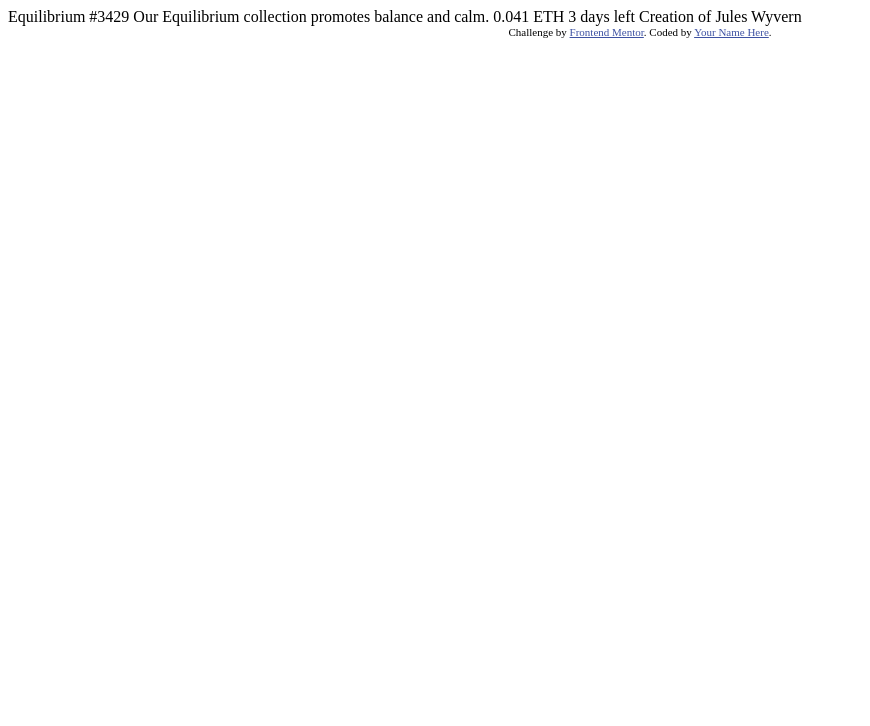
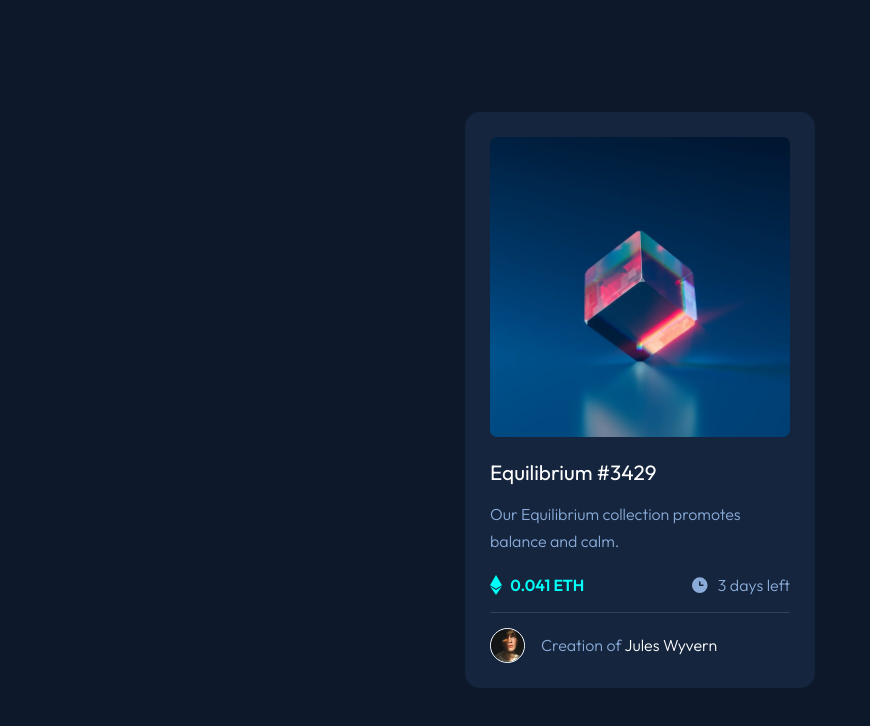
Before and after one commit to KathrynDavies123/nft-preview-card-component, a plain HTML site: page index.html in a window 1280 px wide. Shown: the whole page, without its empty margins (0-870 px from the left). Drawn offline with Linux system fonts and the light colour scheme.

Commit message:
finished

```diff
--- /dev/null
+++ b/assets/css/style.css
@@ -0,0 +1,120 @@
+@import url("https://fonts.googleapis.com/css2?family=Outfit:wght@300;400;600&display=swap");
+
+/* font-family: "Outfit", sans-serif; */
+
+* {
+    margin:0;
+    padding:0;
+    box-sizing: border-box;
+}
+
+html {
+    font-family:"Outfit", sans-serif;
+}
+
+body {
+    background-color: hsl(217, 54%, 11%);
+    display: flex;
+    flex-direction: column;
+    align-items: center;
+    justify-content: space-around;
+    height:100vh;
+}
+
+main {
+    background-color: hsl(216, 50%, 16%);
+    max-width:350px;
+    padding:25px;
+    border-radius: 15px;
+    display: flex;
+    flex-direction: column;
+    justify-content: space-between;
+    gap:1rem;
+}
+
+.imgcontainer {
+    width:100%;
+    height:300px;
+    border-radius: 7px;
+    background-image: url("../images/image-equilibrium.jpg");
+    background-size: contain;
+    background-repeat: no-repeat;
+}
+
+.overlay{
+    background-color: hsla(178, 100%, 50%,0.3);
+    width:300px;
+    height:300px;
+    border-radius: 10px;
+    display: flex;
+    justify-content: center;
+    align-items: center;
+    opacity: 0;
+    transition: all 1s;
+}
+
+.overlay:hover{
+    opacity: 1;
+}
+
+a, span {
+    color: hsl(0, 0%, 100%);
+}
+
+a {
+    font-size: 1.3rem;
+    text-decoration: none;
+    font-family: "Outfit", sans-serif;
+    margin-top: 2%;
+}
+
+a:hover {
+    color:hsl(178, 100%, 50%);
+}
+
+p {
+    color:hsl(215, 51%, 70%);
+    font-size: 1rem;
+    line-height: 1.7rem;
+    font-weight: 300;
+}
+
+.details {
+    display: flex;
+    justify-content: space-between;
+    margin-bottom: -1%;
+}
+
+.details div {
+    display: flex;
+    align-items: center;
+    gap:0.5rem;
+}
+
+.details img {
+    height:20px;
+}
+
+.ethereum {
+    color: hsl(178, 100%, 50%);
+    font-weight: 600;
+}
+
+.credits {
+    display: flex;
+    align-items: center;
+    gap:1rem;
+    padding-top: 5%;
+    border-top: 1px solid hsl(215, 32%, 27%);
+}
+
+.credits img {
+    height:35px;
+    width:35px;
+    border: 1px solid white;
+    border-radius: 100%;
+}
+
+.credits a {
+    font-size:1rem;
+}
--- a/index.html
+++ b/index.html
@@ -1,33 +1,51 @@
 <!DOCTYPE html>
 <html lang="en">
   <head>
-  <meta charset="UTF-8">
-  <meta name="viewport" content="width=device-width, initial-scale=1.0"> <!-- displays site properly based on user's device -->
+    <meta charset="UTF-8" />
+    <meta name="viewport" content="width=device-width, initial-scale=1.0" />
+    <!-- displays site properly based on user's device -->
 
-  <link rel="icon" type="image/png" sizes="32x32" href="./images/favicon-32x32.png">
-
+    <link
+      rel="icon"
+      type="image/png"
+      sizes="32x32"
+      href="./images/favicon-32x32.png"
+    />
+    <link rel="stylesheet" href="./assets/css/style.css" />
     <title>Frontend Mentor | NFT preview card component</title>
-
-  <!-- Feel free to remove these styles or customise in your own stylesheet 👍 -->
     <style>
-    .attribution { font-size: 11px; text-align: center; }
-    .attribution a { color: hsl(228, 45%, 44%); }
+      .attribution {
+        font-size: 11px;
+        text-align: center;
+      }
+      .attribution a {
+        color: hsl(228, 45%, 44%);
+      }
     </style>
   </head>
   <body>
-
-  Equilibrium #3429
-
-  Our Equilibrium collection promotes balance and calm.
-
-  0.041 ETH
-  3 days left
-
-  Creation of Jules Wyvern
-
-  <div class="attribution">
-    Challenge by <a href="https://www.frontendmentor.io?ref=challenge" target="_blank">Frontend Mentor</a>.
-    Coded by <a href="#">Your Name Here</a>.
+    <main>
+      <div class="imgcontainer">
+        <div class="overlay">
+          <img src="./assets/images/icon-view.svg" alt="eye icon" />
         </div>
+      </div>
+      <a href="#">Equilibrium #3429</a>
+      <p>Our Equilibrium collection promotes balance and calm.</p>
+      <div class="details">
+        <div>
+          <img src="./assets/images/icon-ethereum.svg" alt="ethereum icon" />
+          <p class="ethereum">0.041 ETH</p>
+        </div>
+        <div>
+          <img src="./assets/images/icon-clock.svg" alt="clock icon" />
+          <p>3 days left</p>
+        </div>
+      </div>
+      <div class="credits">
+        <img src="./assets/images/image-avatar.png" alt="profile picture" />
+        <p>Creation of <a href="#">Jules Wyvern</a></p>
+      </div>
+    </main>
   </body>
 </html>
```
Also changed, not shown: assets/images/favicon-32x32.png (added), assets/images/icon-clock.svg (added), assets/images/icon-ethereum.svg (added), assets/images/icon-view.svg (added), assets/images/image-avatar.png (added), assets/images/image-equilibrium.jpg (added). Lines whose indentation alone changed are shown as unchanged.
